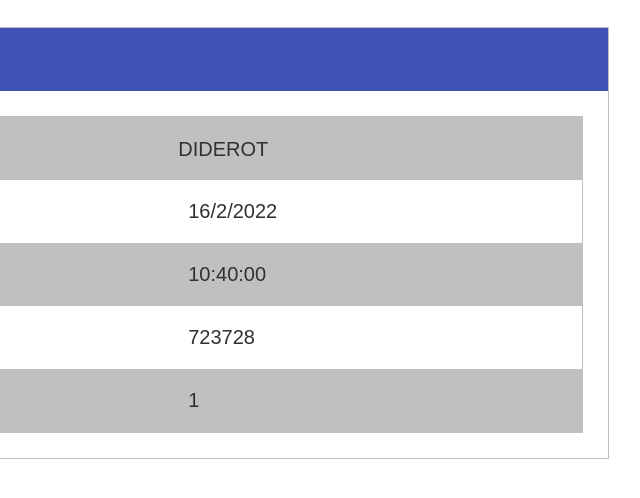
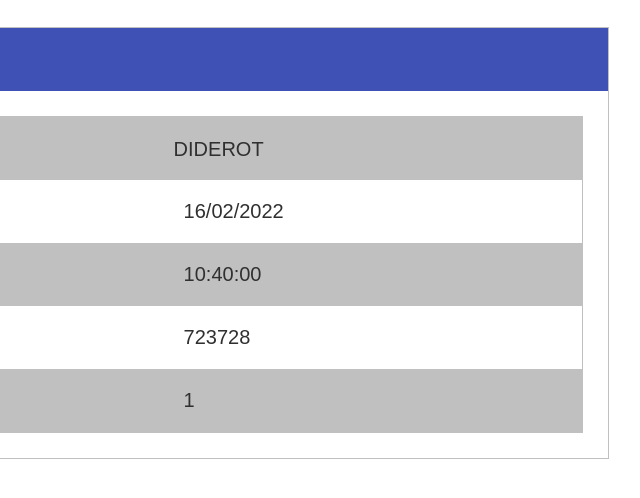
Before and after one commit to restaurantbercy/restaurantbercy.github.io, a plain HTML site: page index.html in a window 1280 px wide. Shown: the full height of the page, 473-1113 px from the left. Drawn offline with Linux system fonts and the light colour scheme.

Commit message:
error with month
encountered an error with month display was 12/2/2022 instead of 12/02/2022, this commit fix it

```diff
--- a/index.html
+++ b/index.html
@@ -79,8 +79,12 @@
         if (day < 10){
             day = "0" + day;
         }
-        var date = day+'/'+(today.getMonth()+1)+'/'+today.getFullYear();
 
+        var month = today.getMonth()+1;
+        if (month < 10){
+            month = "0" + month;
+        }
+        var date = day+'/'+month+'/'+today.getFullYear();
 
         let getRoundedDateTime = (minutes, d=new Date()) => {
             let ms = 1000 * 60 * minutes; // convert minutes to ms
```
